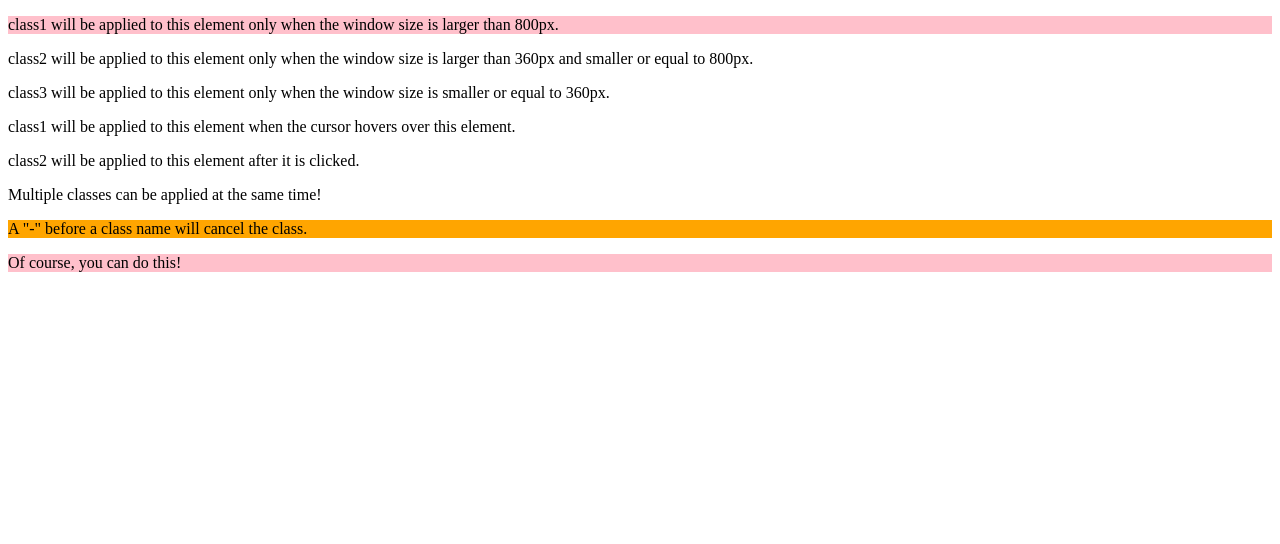
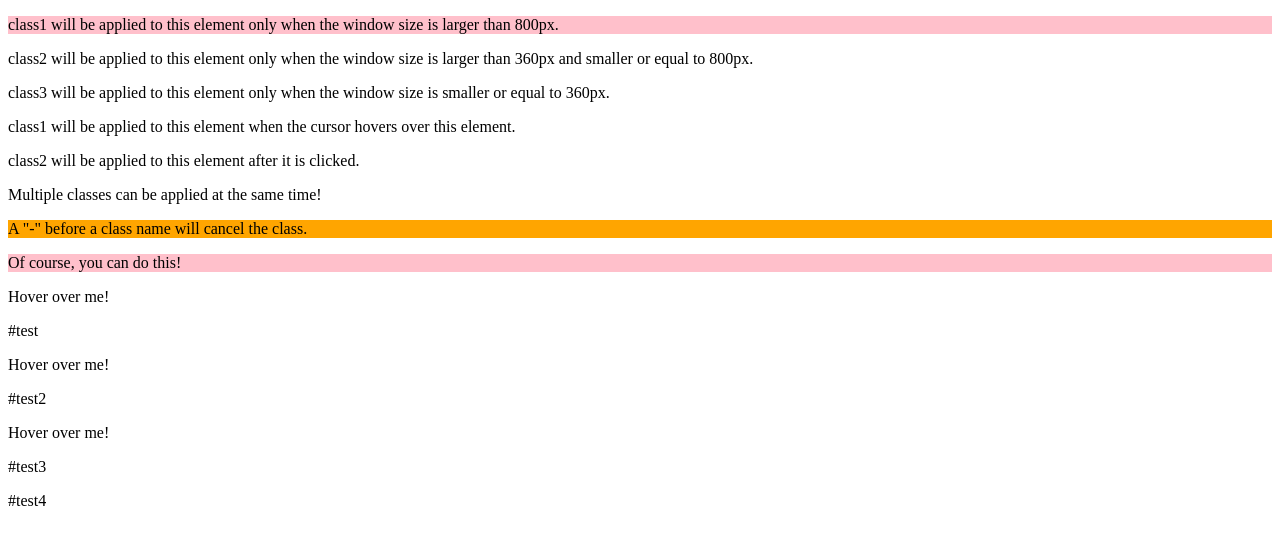
Before and after one commit to akayado/classtriggerjs, a plain HTML site: page examples/index.html in a window 1280 px wide. Drawn offline with Linux system fonts and the light colour scheme.

Commit message:
Added examples and readme about indirect arguments

```diff
--- a/examples/index.html
+++ b/examples/index.html
@@ -28,5 +28,13 @@
 		<p data-tr-hover="class1 class2">Multiple classes can be applied at the same time!</p>
 		<p class="class3" data-tr-hover="-class3">A "-" before a class name will cancel the class.</p>
 		<p class="class1" data-tr-hover="-class1 class2">Of course, you can do this!</p>
+
+		<p data-tr-hover="{'#test':'class1'}">Hover over me!</p>
+		<p id="test">#test</p>
+		<p data-tr-hover="class1|{'#test2':'class2'}">Hover over me!</p>
+		<p id="test2">#test2</p>
+		<p data-tr-hover="{'#test3':'class1', '#test4':'class2'}">Hover over me!</p>
+		<p id="test3">#test3</p>
+		<p id="test4">#test4</p>
 	</body>
 </html>
```
Also changed, not shown: 1 other file.
